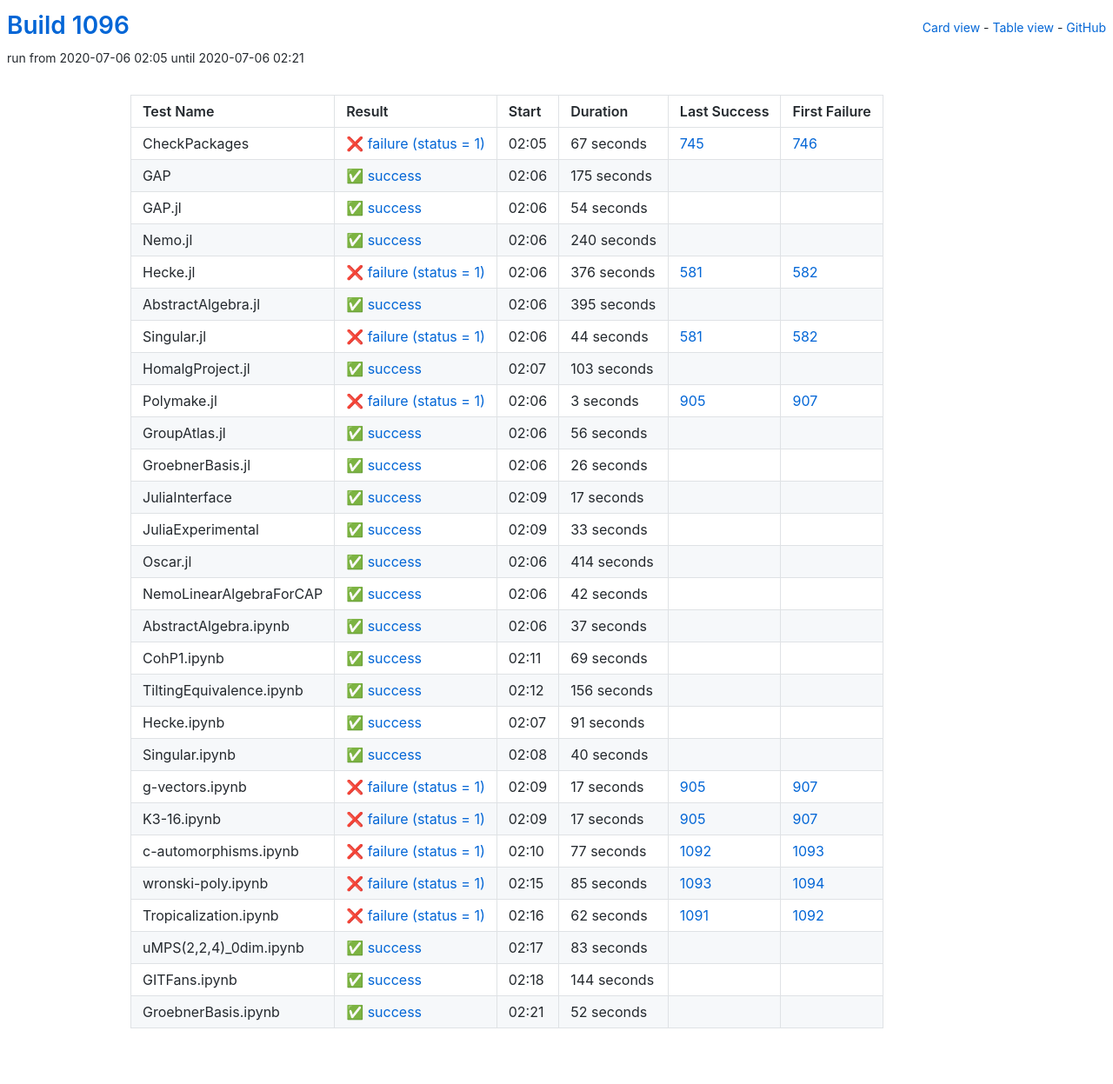
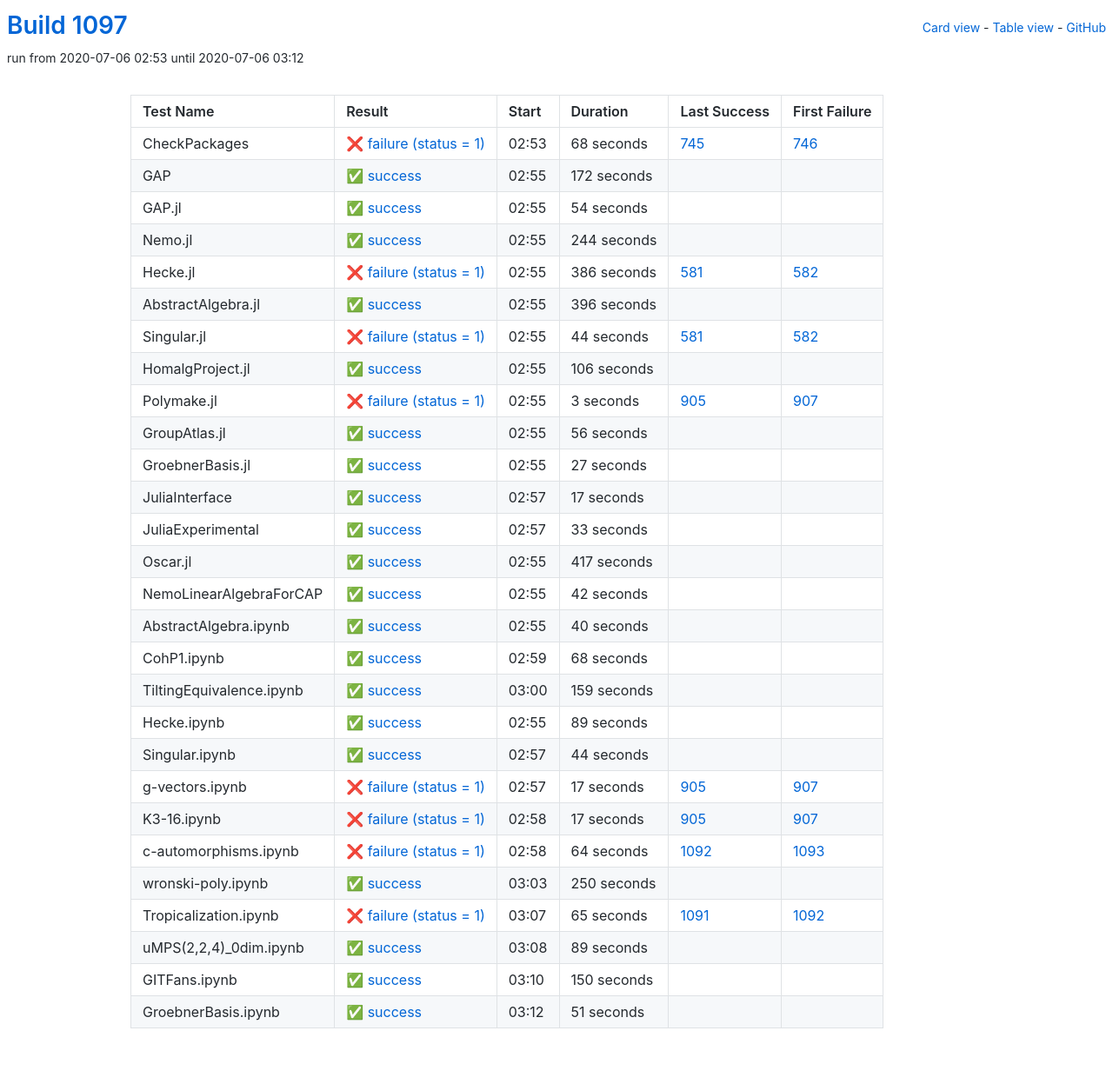
Before and after one commit to oscar-system/oscar-ci-status-1.4, a Jekyll site: the page built from table.html, in a window 1280 px wide. Shown: the whole page at 87% size. Built offline with Jekyll 4.4.1, drawn with Linux system fonts in a browser that asks for light colours.

Commit message:
Build #1097

```diff
--- a/_data/ci.yml
+++ b/_data/ci.yml
@@ -1,6 +1,6 @@
 ---
-build: 1096
-build_url: https://oscarci.mathematik.uni-kl.de/job/oscar-julia-1.4/1096/
+build: 1097
+build_url: https://oscarci.mathematik.uni-kl.de/job/oscar-julia-1.4/1097/
 job: oscar-julia-1.4
 organization: oscar-system
 repo: oscar-ci-status-1.4
@@ -8,32 +8,32 @@ repourl: https://github.com/oscar-system/oscar-ci-status-1.4
 tests:
 - name: CheckPackages
   id: checkpackages
-  log: https://oscarci.mathematik.uni-kl.de/job/oscar-julia-1.4/1096/artifact/logs/build-1096/CheckPackages.log
-  start: 2020-07-06 02:05
+  log: https://oscarci.mathematik.uni-kl.de/job/oscar-julia-1.4/1097/artifact/logs/build-1097/CheckPackages.log
+  start: 2020-07-06 02:53
   success: false
   exitcode: 1
   status: failure
-  duration: 67
+  duration: 68
   last_success: 745
   last_success_url: https://oscarci.mathematik.uni-kl.de/job/oscar-julia-1.4/745/
   first_failure: 746
   first_failure_url: https://oscarci.mathematik.uni-kl.de/job/oscar-julia-1.4/746/
 - name: GAP
   id: gap
-  log: https://oscarci.mathematik.uni-kl.de/job/oscar-julia-1.4/1096/artifact/logs/build-1096/GAP.log
-  start: 2020-07-06 02:06
+  log: https://oscarci.mathematik.uni-kl.de/job/oscar-julia-1.4/1097/artifact/logs/build-1097/GAP.log
+  start: 2020-07-06 02:55
   success: true
   exitcode: 0
   status: success
-  duration: 175
+  duration: 172
   last_success: false
   last_success_url:
   first_failure: false
   first_failure_url:
 - name: GAP.jl
   id: gap-jl
-  log: https://oscarci.mathematik.uni-kl.de/job/oscar-julia-1.4/1096/artifact/logs/build-1096/GAP.jl.log
-  start: 2020-07-06 02:06
+  log: https://oscarci.mathematik.uni-kl.de/job/oscar-julia-1.4/1097/artifact/logs/build-1097/GAP.jl.log
+  start: 2020-07-06 02:55
   success: true
   exitcode: 0
   status: success
@@ -44,44 +44,44 @@ tests:
   first_failure_url:
 - name: Nemo.jl
   id: nemo-jl
-  log: https://oscarci.mathematik.uni-kl.de/job/oscar-julia-1.4/1096/artifact/logs/build-1096/Nemo.jl.log
-  start: 2020-07-06 02:06
+  log: https://oscarci.mathematik.uni-kl.de/job/oscar-julia-1.4/1097/artifact/logs/build-1097/Nemo.jl.log
+  start: 2020-07-06 02:55
   success: true
   exitcode: 0
   status: success
-  duration: 240
+  duration: 244
   last_success: false
   last_success_url:
   first_failure: false
   first_failure_url:
 - name: Hecke.jl
   id: hecke-jl
-  log: https://oscarci.mathematik.uni-kl.de/job/oscar-julia-1.4/1096/artifact/logs/build-1096/Hecke.jl.log
-  start: 2020-07-06 02:06
+  log: https://oscarci.mathematik.uni-kl.de/job/oscar-julia-1.4/1097/artifact/logs/build-1097/Hecke.jl.log
+  start: 2020-07-06 02:55
   success: false
   exitcode: 1
   status: failure
-  duration: 376
+  duration: 386
   last_success: 581
   last_success_url: https://oscarci.mathematik.uni-kl.de/job/oscar-julia-1.4/581/
   first_failure: 582
   first_failure_url: https://oscarci.mathematik.uni-kl.de/job/oscar-julia-1.4/582/
 - name: AbstractAlgebra.jl
   id: abstractalgebra-jl
-  log: https://oscarci.mathematik.uni-kl.de/job/oscar-julia-1.4/1096/artifact/logs/build-1096/AbstractAlgebra.jl.log
-  start: 2020-07-06 02:06
+  log: https://oscarci.mathematik.uni-kl.de/job/oscar-julia-1.4/1097/artifact/logs/build-1097/AbstractAlgebra.jl.log
+  start: 2020-07-06 02:55
   success: true
   exitcode: 0
   status: success
-  duration: 395
+  duration: 396
   last_success: false
   last_success_url:
   first_failure: false
   first_failure_url:
 - name: Singular.jl
   id: singular-jl
-  log: https://oscarci.mathematik.uni-kl.de/job/oscar-julia-1.4/1096/artifact/logs/build-1096/Singular.jl.log
-  start: 2020-07-06 02:06
+  log: https://oscarci.mathematik.uni-kl.de/job/oscar-julia-1.4/1097/artifact/logs/build-1097/Singular.jl.log
+  start: 2020-07-06 02:55
   success: false
   exitcode: 1
   status: failure
@@ -92,20 +92,20 @@ tests:
   first_failure_url: https://oscarci.mathematik.uni-kl.de/job/oscar-julia-1.4/582/
 - name: HomalgProject.jl
   id: homalgproject-jl
-  log: https://oscarci.mathematik.uni-kl.de/job/oscar-julia-1.4/1096/artifact/logs/build-1096/HomalgProject.jl.log
-  start: 2020-07-06 02:07
+  log: https://oscarci.mathematik.uni-kl.de/job/oscar-julia-1.4/1097/artifact/logs/build-1097/HomalgProject.jl.log
+  start: 2020-07-06 02:55
   success: true
   exitcode: 0
   status: success
-  duration: 103
+  duration: 106
   last_success: false
   last_success_url:
   first_failure: false
   first_failure_url:
 - name: Polymake.jl
   id: polymake-jl
-  log: https://oscarci.mathematik.uni-kl.de/job/oscar-julia-1.4/1096/artifact/logs/build-1096/Polymake.jl.log
-  start: 2020-07-06 02:06
+  log: https://oscarci.mathematik.uni-kl.de/job/oscar-julia-1.4/1097/artifact/logs/build-1097/Polymake.jl.log
+  start: 2020-07-06 02:55
   success: false
   exitcode: 1
   status: failure
@@ -116,8 +116,8 @@ tests:
   first_failure_url: https://oscarci.mathematik.uni-kl.de/job/oscar-julia-1.4/907/
 - name: GroupAtlas.jl
   id: groupatlas-jl
-  log: https://oscarci.mathematik.uni-kl.de/job/oscar-julia-1.4/1096/artifact/logs/build-1096/GroupAtlas.jl.log
-  start: 2020-07-06 02:06
+  log: https://oscarci.mathematik.uni-kl.de/job/oscar-julia-1.4/1097/artifact/logs/build-1097/GroupAtlas.jl.log
+  start: 2020-07-06 02:55
   success: true
   exitcode: 0
   status: success
@@ -128,20 +128,20 @@ tests:
   first_failure_url:
 - name: GroebnerBasis.jl
   id: groebnerbasis-jl
-  log: https://oscarci.mathematik.uni-kl.de/job/oscar-julia-1.4/1096/artifact/logs/build-1096/GroebnerBasis.jl.log
-  start: 2020-07-06 02:06
+  log: https://oscarci.mathematik.uni-kl.de/job/oscar-julia-1.4/1097/artifact/logs/build-1097/GroebnerBasis.jl.log
+  start: 2020-07-06 02:55
   success: true
   exitcode: 0
   status: success
-  duration: 26
+  duration: 27
   last_success: false
   last_success_url:
   first_failure: false
   first_failure_url:
 - name: JuliaInterface
   id: juliainterface
-  log: https://oscarci.mathematik.uni-kl.de/job/oscar-julia-1.4/1096/artifact/logs/build-1096/JuliaInterface.log
-  start: 2020-07-06 02:09
+  log: https://oscarci.mathematik.uni-kl.de/job/oscar-julia-1.4/1097/artifact/logs/build-1097/JuliaInterface.log
+  start: 2020-07-06 02:57
   success: true
   exitcode: 0
   status: success
@@ -152,8 +152,8 @@ tests:
   first_failure_url:
 - name: JuliaExperimental
   id: juliaexperimental
-  log: https://oscarci.mathematik.uni-kl.de/job/oscar-julia-1.4/1096/artifact/logs/build-1096/JuliaExperimental.log
-  start: 2020-07-06 02:09
+  log: https://oscarci.mathematik.uni-kl.de/job/oscar-julia-1.4/1097/artifact/logs/build-1097/JuliaExperimental.log
+  start: 2020-07-06 02:57
   success: true
   exitcode: 0
   status: success
@@ -164,20 +164,20 @@ tests:
   first_failure_url:
 - name: Oscar.jl
   id: oscar-jl
-  log: https://oscarci.mathematik.uni-kl.de/job/oscar-julia-1.4/1096/artifact/logs/build-1096/Oscar.jl.log
-  start: 2020-07-06 02:06
+  log: https://oscarci.mathematik.uni-kl.de/job/oscar-julia-1.4/1097/artifact/logs/build-1097/Oscar.jl.log
+  start: 2020-07-06 02:55
   success: true
   exitcode: 0
   status: success
-  duration: 414
+  duration: 417
   last_success: false
   last_success_url:
   first_failure: false
   first_failure_url:
 - name: NemoLinearAlgebraForCAP
   id: nemolinearalgebraforcap
-  log: https://oscarci.mathematik.uni-kl.de/job/oscar-julia-1.4/1096/artifact/logs/build-1096/NemoLinearAlgebraForCAP.log
-  start: 2020-07-06 02:06
+  log: https://oscarci.mathematik.uni-kl.de/job/oscar-julia-1.4/1097/artifact/logs/build-1097/NemoLinearAlgebraForCAP.log
+  start: 2020-07-06 02:55
   success: true
   exitcode: 0
   status: success
@@ -188,56 +188,8 @@ tests:
   first_failure_url:
 - name: AbstractAlgebra.ipynb
   id: abstractalgebra-ipynb
-  log: https://oscarci.mathematik.uni-kl.de/job/oscar-julia-1.4/1096/artifact/logs/build-1096/AbstractAlgebra.ipynb.log
-  start: 2020-07-06 02:06
-  success: true
-  exitcode: 0
-  status: success
-  duration: 37
-  last_success: false
-  last_success_url:
-  first_failure: false
-  first_failure_url:
-- name: CohP1.ipynb
-  id: cohp1-ipynb
-  log: https://oscarci.mathematik.uni-kl.de/job/oscar-julia-1.4/1096/artifact/logs/build-1096/CohP1.ipynb.log
-  start: 2020-07-06 02:11
-  success: true
-  exitcode: 0
-  status: success
-  duration: 69
-  last_success: false
-  last_success_url:
-  first_failure: false
-  first_failure_url:
-- name: TiltingEquivalence.ipynb
-  id: tiltingequivalence-ipynb
-  log: https://oscarci.mathematik.uni-kl.de/job/oscar-julia-1.4/1096/artifact/logs/build-1096/TiltingEquivalence.ipynb.log
-  start: 2020-07-06 02:12
-  success: true
-  exitcode: 0
-  status: success
-  duration: 156
-  last_success: false
-  last_success_url:
-  first_failure: false
-  first_failure_url:
-- name: Hecke.ipynb
-  id: hecke-ipynb
-  log: https://oscarci.mathematik.uni-kl.de/job/oscar-julia-1.4/1096/artifact/logs/build-1096/Hecke.ipynb.log
-  start: 2020-07-06 02:07
-  success: true
-  exitcode: 0
-  status: success
-  duration: 91
-  last_success: false
-  last_success_url:
-  first_failure: false
-  first_failure_url:
-- name: Singular.ipynb
-  id: singular-ipynb
-  log: https://oscarci.mathematik.uni-kl.de/job/oscar-julia-1.4/1096/artifact/logs/build-1096/Singular.ipynb.log
-  start: 2020-07-06 02:08
+  log: https://oscarci.mathematik.uni-kl.de/job/oscar-julia-1.4/1097/artifact/logs/build-1097/AbstractAlgebra.ipynb.log
+  start: 2020-07-06 02:55
   success: true
   exitcode: 0
   status: success
@@ -246,10 +198,58 @@ tests:
   last_success_url:
   first_failure: false
   first_failure_url:
+- name: CohP1.ipynb
+  id: cohp1-ipynb
+  log: https://oscarci.mathematik.uni-kl.de/job/oscar-julia-1.4/1097/artifact/logs/build-1097/CohP1.ipynb.log
+  start: 2020-07-06 02:59
+  success: true
+  exitcode: 0
+  status: success
+  duration: 68
+  last_success: false
+  last_success_url:
+  first_failure: false
+  first_failure_url:
+- name: TiltingEquivalence.ipynb
+  id: tiltingequivalence-ipynb
+  log: https://oscarci.mathematik.uni-kl.de/job/oscar-julia-1.4/1097/artifact/logs/build-1097/TiltingEquivalence.ipynb.log
+  start: 2020-07-06 03:00
+  success: true
+  exitcode: 0
+  status: success
+  duration: 159
+  last_success: false
+  last_success_url:
+  first_failure: false
+  first_failure_url:
+- name: Hecke.ipynb
+  id: hecke-ipynb
+  log: https://oscarci.mathematik.uni-kl.de/job/oscar-julia-1.4/1097/artifact/logs/build-1097/Hecke.ipynb.log
+  start: 2020-07-06 02:55
+  success: true
+  exitcode: 0
+  status: success
+  duration: 89
+  last_success: false
+  last_success_url:
+  first_failure: false
+  first_failure_url:
+- name: Singular.ipynb
+  id: singular-ipynb
+  log: https://oscarci.mathematik.uni-kl.de/job/oscar-julia-1.4/1097/artifact/logs/build-1097/Singular.ipynb.log
+  start: 2020-07-06 02:57
+  success: true
+  exitcode: 0
+  status: success
+  duration: 44
+  last_success: false
+  last_success_url:
+  first_failure: false
+  first_failure_url:
 - name: g-vectors.ipynb
   id: g-vectors-ipynb
-  log: https://oscarci.mathematik.uni-kl.de/job/oscar-julia-1.4/1096/artifact/logs/build-1096/g-vectors.ipynb.log
-  start: 2020-07-06 02:09
+  log: https://oscarci.mathematik.uni-kl.de/job/oscar-julia-1.4/1097/artifact/logs/build-1097/g-vectors.ipynb.log
+  start: 2020-07-06 02:57
   success: false
   exitcode: 1
   status: failure
@@ -260,8 +260,8 @@ tests:
   first_failure_url: https://oscarci.mathematik.uni-kl.de/job/oscar-julia-1.4/907/
 - name: K3-16.ipynb
   id: k3-16-ipynb
-  log: https://oscarci.mathematik.uni-kl.de/job/oscar-julia-1.4/1096/artifact/logs/build-1096/K3-16.ipynb.log
-  start: 2020-07-06 02:09
+  log: https://oscarci.mathematik.uni-kl.de/job/oscar-julia-1.4/1097/artifact/logs/build-1097/K3-16.ipynb.log
+  start: 2020-07-06 02:58
   success: false
   exitcode: 1
   status: failure
@@ -272,72 +272,72 @@ tests:
   first_failure_url: https://oscarci.mathematik.uni-kl.de/job/oscar-julia-1.4/907/
 - name: c-automorphisms.ipynb
   id: c-automorphisms-ipynb
-  log: https://oscarci.mathematik.uni-kl.de/job/oscar-julia-1.4/1096/artifact/logs/build-1096/c-automorphisms.ipynb.log
-  start: 2020-07-06 02:10
+  log: https://oscarci.mathematik.uni-kl.de/job/oscar-julia-1.4/1097/artifact/logs/build-1097/c-automorphisms.ipynb.log
+  start: 2020-07-06 02:58
   success: false
   exitcode: 1
   status: failure
-  duration: 77
+  duration: 64
   last_success: 1092
   last_success_url: https://oscarci.mathematik.uni-kl.de/job/oscar-julia-1.4/1092/
   first_failure: 1093
   first_failure_url: https://oscarci.mathematik.uni-kl.de/job/oscar-julia-1.4/1093/
 - name: wronski-poly.ipynb
   id: wronski-poly-ipynb
-  log: https://oscarci.mathematik.uni-kl.de/job/oscar-julia-1.4/1096/artifact/logs/build-1096/wronski-poly.ipynb.log
-  start: 2020-07-06 02:15
+  log: https://oscarci.mathematik.uni-kl.de/job/oscar-julia-1.4/1097/artifact/logs/build-1097/wronski-poly.ipynb.log
+  start: 2020-07-06 03:03
+  success: true
+  exitcode: 0
+  status: success
+  duration: 250
+  last_success: false
+  last_success_url:
+  first_failure: false
+  first_failure_url:
+- name: Tropicalization.ipynb
+  id: tropicalization-ipynb
+  log: https://oscarci.mathematik.uni-kl.de/job/oscar-julia-1.4/1097/artifact/logs/build-1097/Tropicalization.ipynb.log
+  start: 2020-07-06 03:07
   success: false
   exitcode: 1
   status: failure
-  duration: 85
-  last_success: 1093
-  last_success_url: https://oscarci.mathematik.uni-kl.de/job/oscar-julia-1.4/1093/
-  first_failure: 1094
-  first_failure_url: https://oscarci.mathematik.uni-kl.de/job/oscar-julia-1.4/1094/
-- name: Tropicalization.ipynb
-  id: tropicalization-ipynb
-  log: https://oscarci.mathematik.uni-kl.de/job/oscar-julia-1.4/1096/artifact/logs/build-1096/Tropicalization.ipynb.log
-  start: 2020-07-06 02:16
-  success: false
-  exitcode: 1
-  status: failure
-  duration: 62
+  duration: 65
   last_success: 1091
   last_success_url: https://oscarci.mathematik.uni-kl.de/job/oscar-julia-1.4/1091/
   first_failure: 1092
   first_failure_url: https://oscarci.mathematik.uni-kl.de/job/oscar-julia-1.4/1092/
 - name: uMPS(2,2,4)_0dim.ipynb
   id: umps-2-2-4-0dim-ipynb
-  log: https://oscarci.mathematik.uni-kl.de/job/oscar-julia-1.4/1096/artifact/logs/build-1096/uMPS-2-2-4-_0dim.ipynb.log
-  start: 2020-07-06 02:17
+  log: https://oscarci.mathematik.uni-kl.de/job/oscar-julia-1.4/1097/artifact/logs/build-1097/uMPS-2-2-4-_0dim.ipynb.log
+  start: 2020-07-06 03:08
   success: true
   exitcode: 0
   status: success
-  duration: 83
+  duration: 89
   last_success: false
   last_success_url:
   first_failure: false
   first_failure_url:
 - name: GITFans.ipynb
   id: gitfans-ipynb
-  log: https://oscarci.mathematik.uni-kl.de/job/oscar-julia-1.4/1096/artifact/logs/build-1096/GITFans.ipynb.log
-  start: 2020-07-06 02:18
+  log: https://oscarci.mathematik.uni-kl.de/job/oscar-julia-1.4/1097/artifact/logs/build-1097/GITFans.ipynb.log
+  start: 2020-07-06 03:10
   success: true
   exitcode: 0
   status: success
-  duration: 144
+  duration: 150
   last_success: false
   last_success_url:
   first_failure: false
   first_failure_url:
 - name: GroebnerBasis.ipynb
   id: groebnerbasis-ipynb
-  log: https://oscarci.mathematik.uni-kl.de/job/oscar-julia-1.4/1096/artifact/logs/build-1096/GroebnerBasis.ipynb.log
-  start: 2020-07-06 02:21
+  log: https://oscarci.mathematik.uni-kl.de/job/oscar-julia-1.4/1097/artifact/logs/build-1097/GroebnerBasis.ipynb.log
+  start: 2020-07-06 03:12
   success: true
   exitcode: 0
   status: success
-  duration: 52
+  duration: 51
   last_success: false
   last_success_url:
   first_failure: false
```
Also changed, not shown: README.md.
